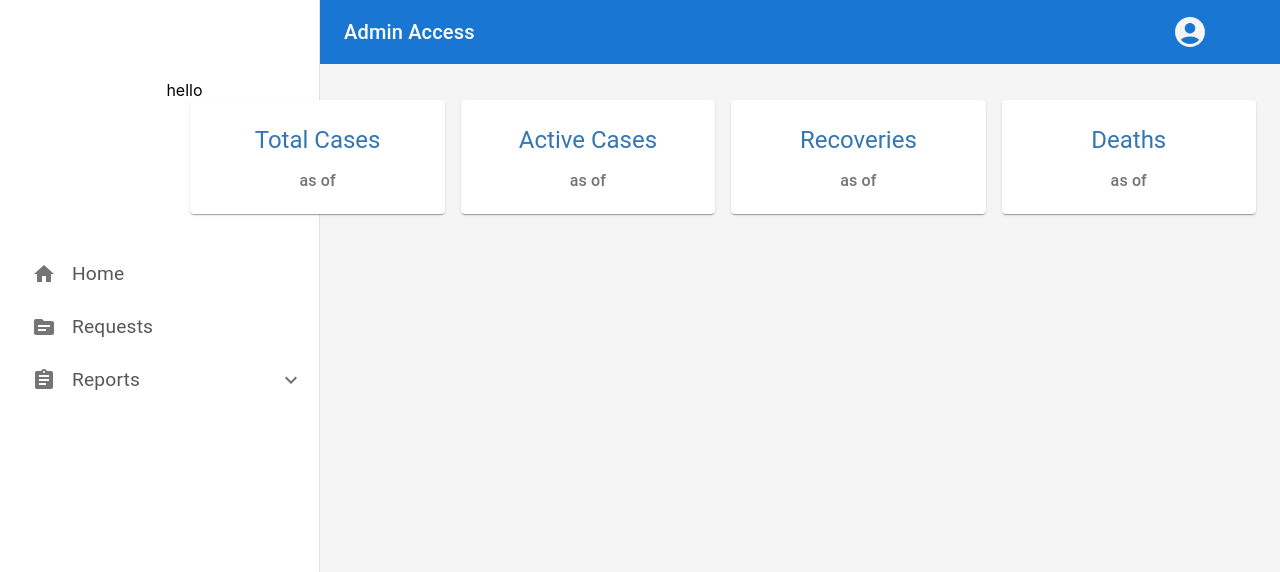
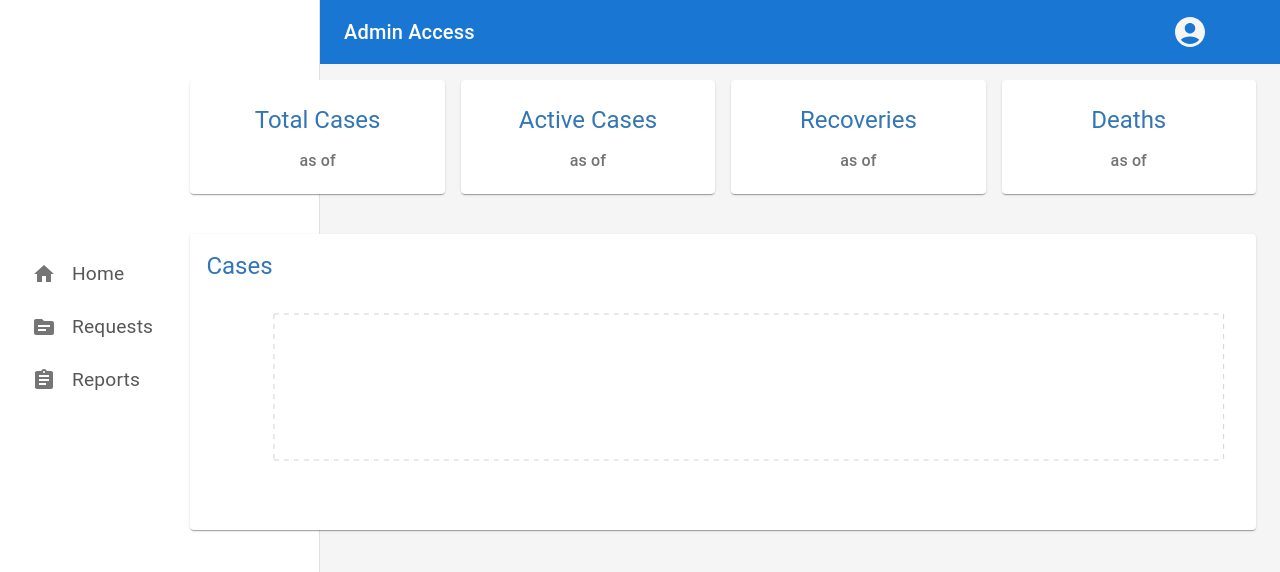
Before and after one commit to jallenmanaloto/binary-health, a React (Create React App) app: page / in a window 1280 px wide. Shown: the top 572 px of the page. Built offline with nearby package versions, Linux system fonts and the light colour scheme; no server answers.

Commit message:
Add Charts component

```diff
--- a/src/components/admin/home/HomeDisplay.js
+++ b/src/components/admin/home/HomeDisplay.js
@@ -1,13 +1,14 @@
 import React from "react";
 import { homeDisplayStyle } from "../../styles/Styles";
 import Cases from "./Cases";
+import Charts from "./Charts";
 
 const HomeDisplay = () => {
   const homeStyle = homeDisplayStyle();
   return (
     <div className={homeStyle.root}>
-      hello
       <Cases />
+      <Charts />
     </div>
   );
 };
```
